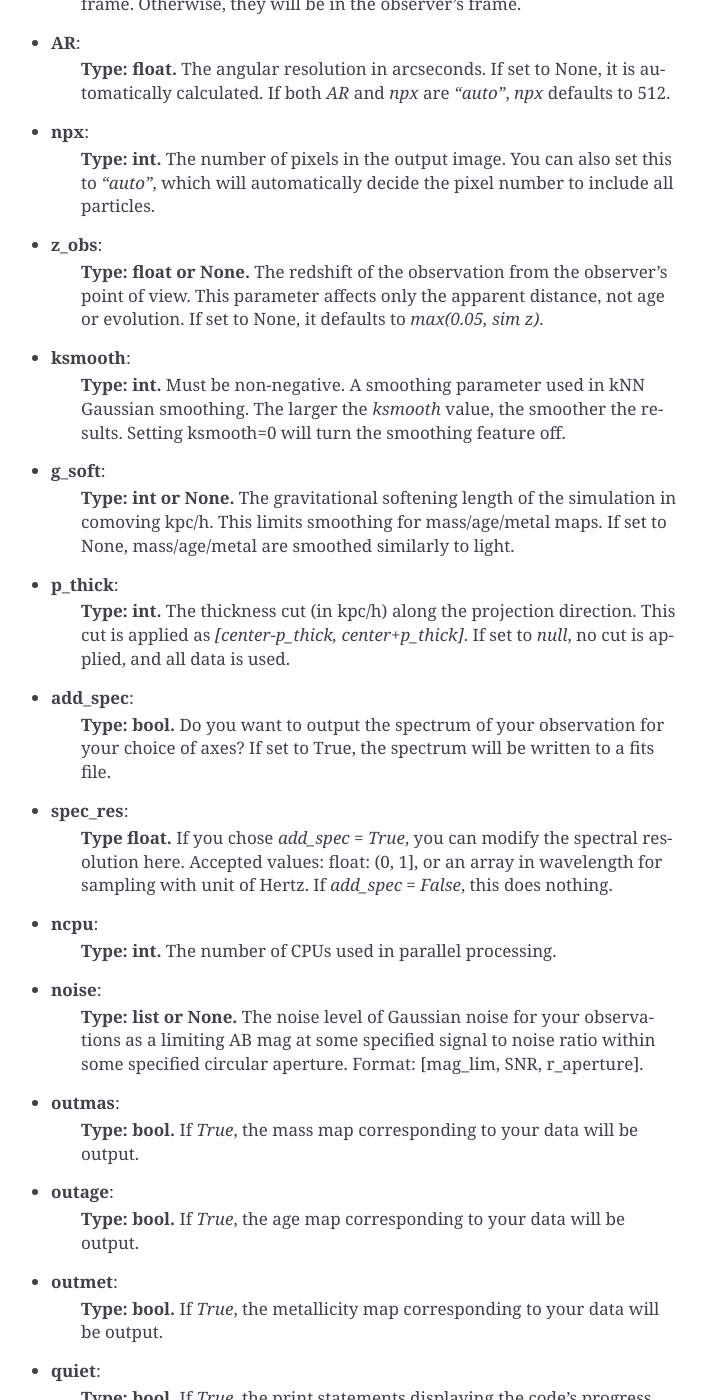
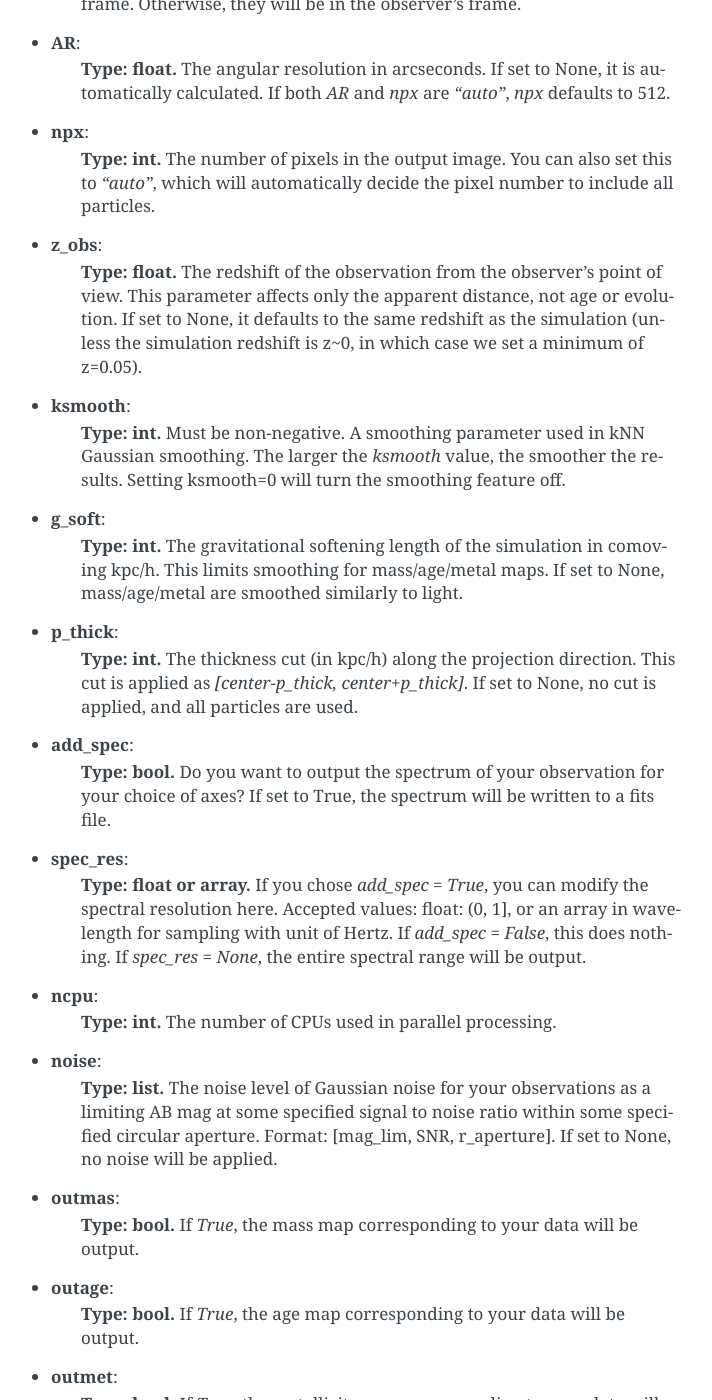
Before and after one commit to pjanul/pymgal, a Sphinx documentation site: the page built from doc/source/usage.rst, in a window 1280 px wide and 1400 px high, scrolled down 2516 px. Shown: the whole window, without its empty margins (399-1111 px from the left). Built offline with Sphinx 7.4.7, drawn with Linux system fonts in a browser that asks for light colours; some of the changed text lies outside the part shown.

Commit message:
Update usage.rst

```diff
--- a/doc/source/usage.rst
+++ b/doc/source/usage.rst
@@ -77,13 +77,13 @@ This document describes the various parameters used in PyMGal for generating opt
     **Type: pymgal.SSP_model object.** The stellar population model you want to assume. PyMGal supports various types of models depending on your scientific goals. For more details, see :ref:`SSP Models <ssp_models>`.
 
 - **dustf**:
-    **Type: pymgal.dusts object.** dustsThe dust attenuation function used in the model. Options include no dust, charlot_fall (Charlot and Fall 2000), or calzetti (Calzetti et al. 2000). You can also define a custom function within the dusts.py file if needed.
+    **Type: pymgal.dusts object.** The dust function used to dim the SEDs. Options include None (no dust), charlot_fall() (Charlot and Fall 2000), or calzetti() (Calzetti et al. 2000). You can also define a custom function within the dusts.py file if needed.
 
 - **filters**:
     **Type: list.** The telescope filters you want to mimic in your mock observations. For more details, see :ref:`Filters <filters>`
 
 - **out_val**:
-    **Type: string or None.** The units for the output data. Options include `"luminosity`" (erg/s), `"Lsun`" (solar luminosities), `"flux"` (erg/s/cm^2), `"jy"` (Jansky), `"Fv"` (erg/s/cm^2/Hz), `"Fl"` (erg/s/cm^2/angstrom), or `"magnitude"`. This is case-insensitive.
+    **Type: string.** The units for the output data. Options include `"luminosity`" (erg/s), `"Lsun`" (solar luminosities), `"flux"` (erg/s/cm^2), `"jy"` (Jansky), `"Fv"` (erg/s/cm^2/Hz), `"Fl"` (erg/s/cm^2/angstrom), or `"magnitude"`. This is case-insensitive.
 
 - **mag_type**:
     **Type: string.** If `out_val` is set to `"magnitude"`, this parameter specifies the magnitude type. Options are `"AB"`, `"vega"`, `"solar"`, `"AB_app"`, `"vega_app"`, or `"solar_app"`. If `out_val` is not `"magnitude"`, this parameter has no effect.
@@ -101,28 +101,28 @@ This document describes the various parameters used in PyMGal for generating opt
     **Type: int.** The number of pixels in the output image. You can also set this to `"auto"`, which will automatically decide the pixel number to include all particles.
 
 - **z_obs**:
-    **Type: float or None.** The redshift of the observation from the observer's point of view. This parameter affects only the apparent distance, not age or evolution. If set to None, it defaults to `max(0.05, sim z)`.
+    **Type: float.** The redshift of the observation from the observer's point of view. This parameter affects only the apparent distance, not age or evolution. If set to None, it defaults to the same redshift as the simulation (unless the simulation redshift is z~0, in which case we set a minimum of z=0.05).
 
 - **ksmooth**:
     **Type: int.**  Must be non-negative. A smoothing parameter used in kNN Gaussian smoothing. The larger the `ksmooth` value, the smoother the results. Setting ksmooth=0 will turn the smoothing feature off.
 
 - **g_soft**:
-    **Type: int or None.** The gravitational softening length of the simulation in comoving kpc/h. This limits smoothing for mass/age/metal maps. If set to None, mass/age/metal are smoothed similarly to light.
+    **Type: int.** The gravitational softening length of the simulation in comoving kpc/h. This limits smoothing for mass/age/metal maps. If set to None, mass/age/metal are smoothed similarly to light.
 
 - **p_thick**:
-    **Type: int.** The thickness cut (in kpc/h) along the projection direction. This cut is applied as `[center-p_thick, center+p_thick]`. If set to `null`, no cut is applied, and all data is used.
+    **Type: int.** The thickness cut (in kpc/h) along the projection direction. This cut is applied as `[center-p_thick, center+p_thick]`. If set to None, no cut is applied, and all particles are used.
 
 - **add_spec**:
     **Type: bool.** Do you want to output the spectrum of your observation for your choice of axes? If set to True, the spectrum will be written to a fits file.
 
 - **spec_res**:
-    **Type float.** If you chose `add_spec = True`, you can modify the spectral resolution here. Accepted values: float: (0, 1], or an array in wavelength for sampling with unit of Hertz. If `add_spec = False`, this does nothing.
+    **Type: float or array.** If you chose `add_spec = True`, you can modify the spectral resolution here. Accepted values: float: (0, 1], or an array in wavelength for sampling with unit of Hertz. If `add_spec = False`, this does nothing. If `spec_res = None`, the entire spectral range will be output.
 
 - **ncpu**:
     **Type: int.** The number of CPUs used in parallel processing.
 
 - **noise**:
-    **Type: list or None.** The noise level of Gaussian noise for your observations as a limiting AB mag at some specified signal to noise ratio within some specified circular aperture. Format: [mag_lim, SNR, r_aperture].
+    **Type: list.** The noise level of Gaussian noise for your observations as a limiting AB mag at some specified signal to noise ratio within some specified circular aperture. Format: [mag_lim, SNR, r_aperture]. If set to None, no noise will be applied.
 
 - **outmas**:
     **Type: bool.** If `True`, the mass map corresponding to your data will be output.
```
